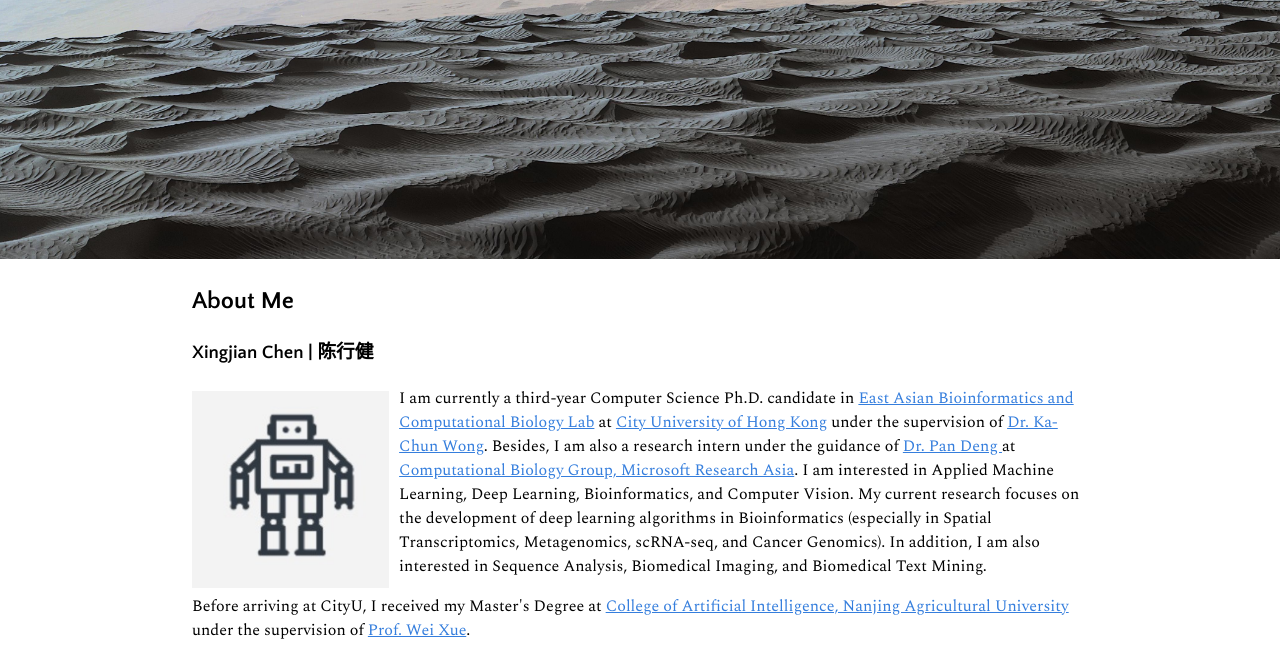
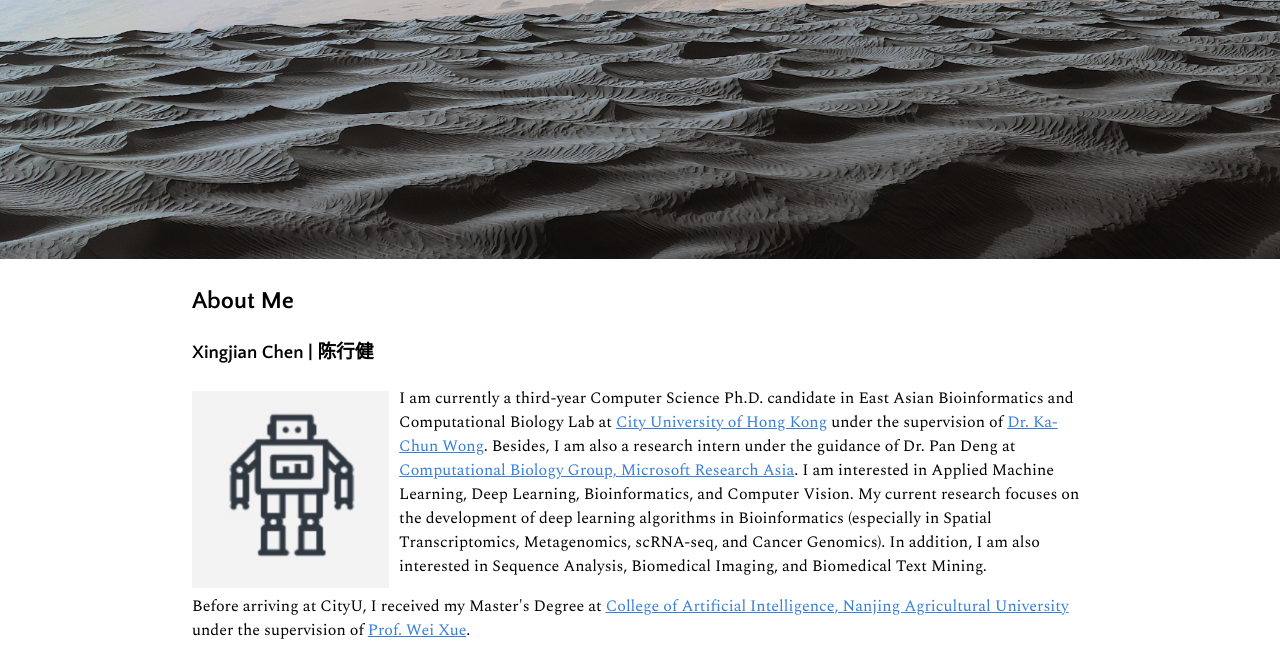
Before and after one commit to XingjChen/xingjchen.github.io, a plain HTML site: page index.html in a window 1280 px wide. Shown: the part 70-725 px from the top of the page. Drawn offline with nearby package versions, Linux system fonts and the light colour scheme; a web font is replaced by a local one.

Commit message:
Update index.html

```diff
--- a/index.html
+++ b/index.html
@@ -92,7 +92,7 @@
 <h3><p><strong>Xingjian Chen | 陈行健</strong></p></h3>
 
 <p><img style = "float:left;position: relative;margin-right: 10px; margin-top: 5px" src="./img/robot.jpeg" width=22%>
-I am currently a third-year Computer Science Ph.D. candidate in <a href="https://www.microsoft.com/en-us/research/group/computational-biology-group/">East Asian Bioinformatics and Computational Biology Lab</a> at <a href="https://www.cityu.edu.hk/">City University of Hong Kong</a> under the supervision of <a href="https://www.cityu.edu.hk/stfprofile/kc.w.htm">Dr. Ka-Chun Wong</a>. Besides, I am also a research intern under the guidance of <a href="https://www.microsoft.com/en-us/research/people/paden/">Dr. Pan Deng </a> at <a href="https://www.cityu.edu.hk/stfprofile/kc.w.htm">Computational Biology Group, Microsoft Research Asia</a>. I am interested in Applied Machine Learning, Deep Learning, Bioinformatics, and Computer Vision. My current research focuses on the development of deep learning algorithms in Bioinformatics (especially in Spatial Transcriptomics, Metagenomics, scRNA-seq, and Cancer Genomics). In addition, I am also interested in Sequence Analysis, Biomedical Imaging, and Biomedical Text Mining.</p>
+I am currently a third-year Computer Science Ph.D. candidate in East Asian Bioinformatics and Computational Biology Lab at <a href="https://www.cityu.edu.hk/">City University of Hong Kong</a> under the supervision of <a href="https://www.cityu.edu.hk/stfprofile/kc.w.htm">Dr. Ka-Chun Wong</a>. Besides, I am also a research intern under the guidance of Dr. Pan Deng at <a href="https://www.microsoft.com/en-us/research/group/computational-biology-group/">Computational Biology Group, Microsoft Research Asia</a>. I am interested in Applied Machine Learning, Deep Learning, Bioinformatics, and Computer Vision. My current research focuses on the development of deep learning algorithms in Bioinformatics (especially in Spatial Transcriptomics, Metagenomics, scRNA-seq, and Cancer Genomics). In addition, I am also interested in Sequence Analysis, Biomedical Imaging, and Biomedical Text Mining.</p>
 <p>Before arriving at CityU, I received my Master's Degree at <a href="https://ai.njau.edu.cn/">College of Artificial Intelligence, Nanjing Agricultural University</a> under the supervision of <a href="https://ai.njau.edu.cn/info/1062/1186.htm">Prof. Wei Xue</a>.</p>
 
 <p><strong>Email:</strong>  xingjchen3 [dash] c [at] my [dot] cityu [dot] edu [dot] hk<br />
```
